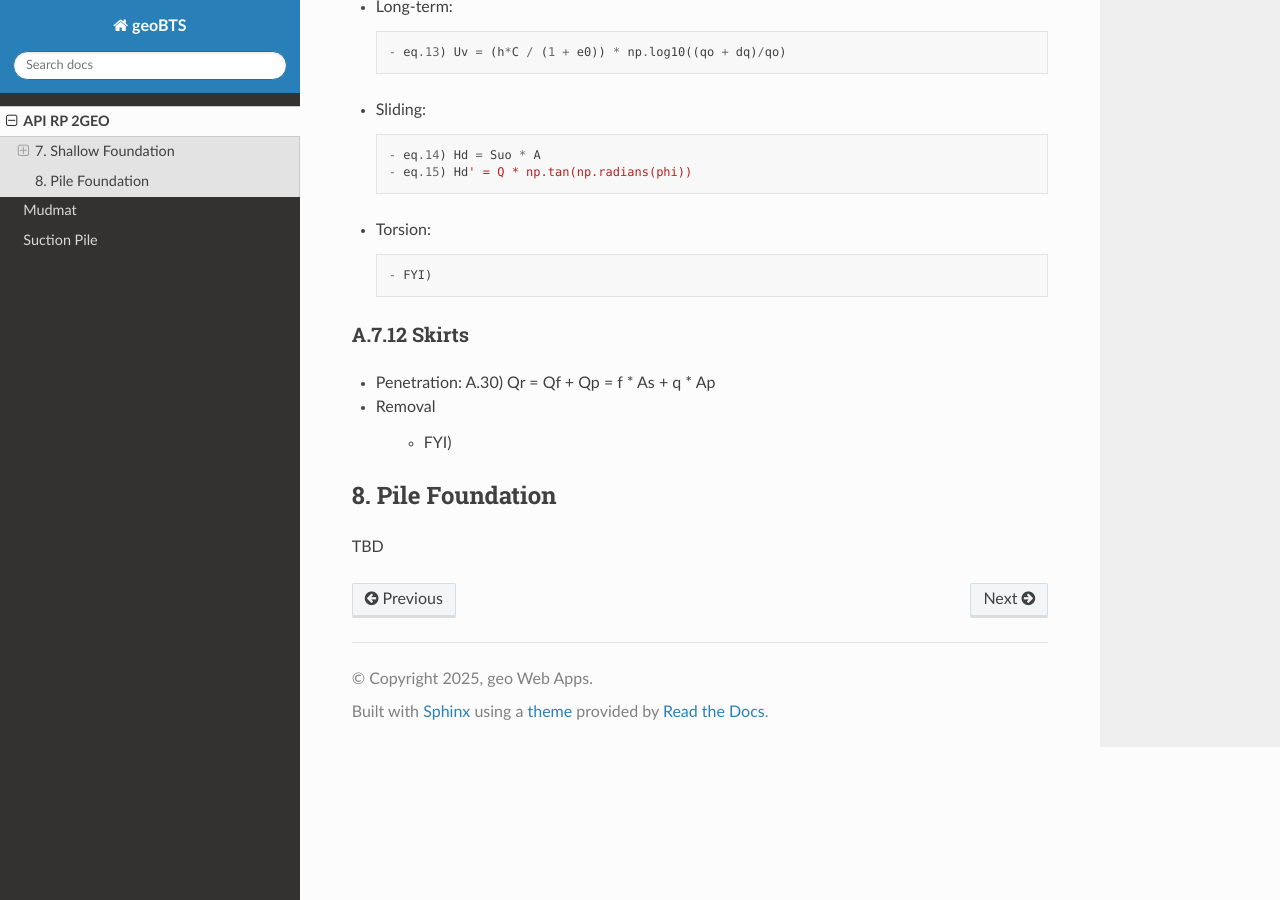
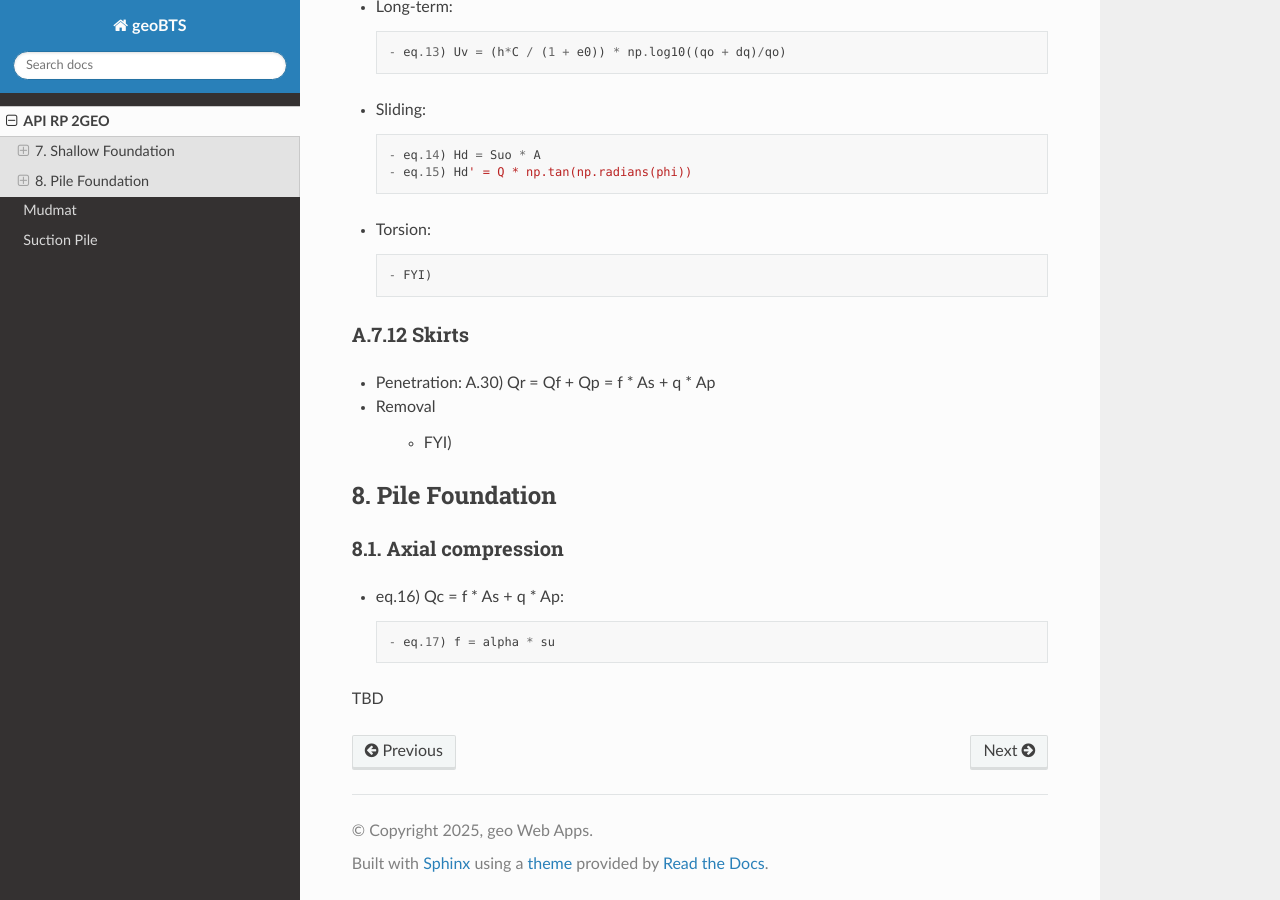
Before and after one commit to jungsohn/geoBTS, a Sphinx documentation site: the page built from docs/source/API_2GEO.rst, in a window 1280 px wide and 900 px high, scrolled down 1638 px. Built offline with Sphinx 7.4.7 and the Read the Docs theme 3.1.0, drawn with Linux system fonts in a browser that asks for light colours.

Commit message:
Update API_2GEO.rst

```diff
--- a/docs/source/API_2GEO.rst
+++ b/docs/source/API_2GEO.rst
@@ -108,6 +108,12 @@ A.7.12 Skirts
 8. Pile Foundation
 --------------------
 
+8.1. Axial compression
+........................
+
+- eq.16) Qc = f * As + q * Ap::
+
+        - eq.17) f = alpha * su
 
 
 TBD
```
